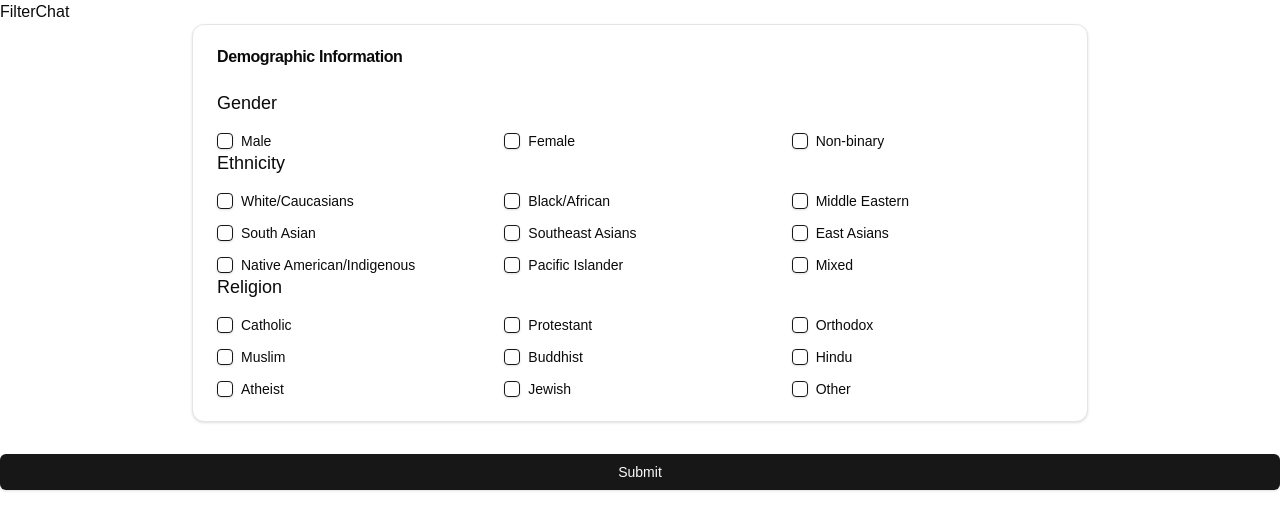
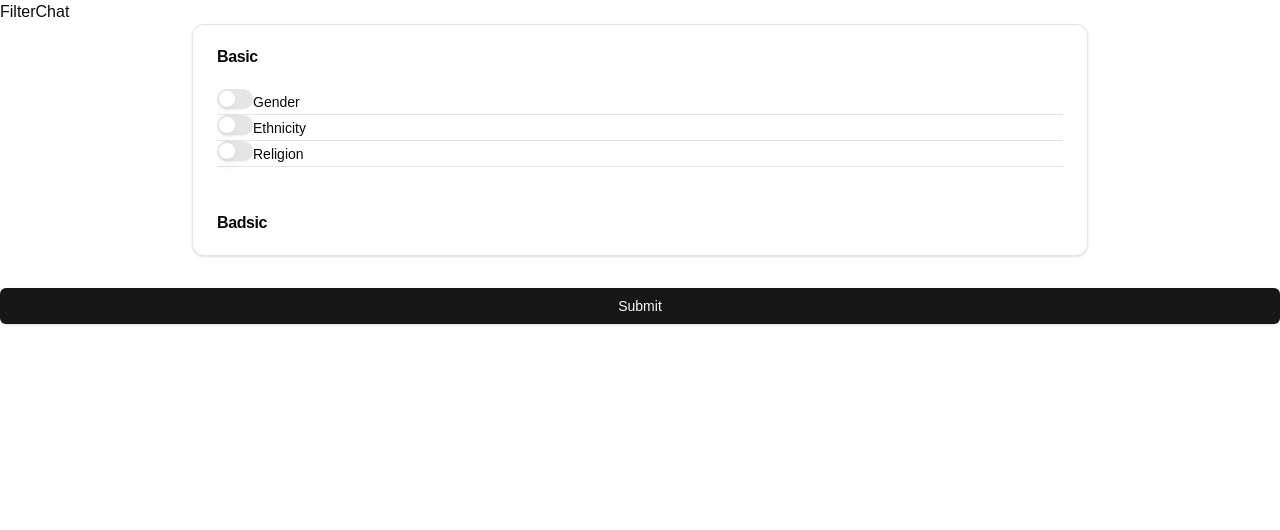
Before and after one commit to HUOJ981HX/csndemo, a Next.js app: page /filter in a window 1280 px wide. Shown: the top 530 px of the page. Built offline with nearby package versions, Linux system fonts and the light colour scheme.

Commit message:
updated toggle for options

```diff
--- a/package.json
+++ b/package.json
@@ -13,6 +13,7 @@
     "@radix-ui/react-checkbox": "^1.1.3",
     "@radix-ui/react-label": "^2.1.1",
     "@radix-ui/react-slot": "^1.1.1",
+    "@radix-ui/react-switch": "^1.1.2",
     "@radix-ui/react-tabs": "^1.1.2",
     "class-variance-authority": "^0.7.1",
     "clsx": "^2.1.1",
--- a/src/app/filter/page.tsx
+++ b/src/app/filter/page.tsx
@@ -3,24 +3,77 @@
 import DemographicForm from "@/components/DemographicForm";
 import { Button } from "@/components/ui/button";
 import React, { useState, SetStateAction } from "react";
+import {
+  Accordion,
+  AccordionContent,
+  AccordionItem,
+  AccordionTrigger,
+} from "@/components/ui/accordion"
+import { filter } from "@/lib/types";
+
+function getEmptyFields(fields: filter): string {
+  return Object.entries(fields)
+    .filter(([_, value]) => value.length === 0)
+    .map(([key]) => key)
+    .join(', ');
+}
 
 function FilterPage() {
   const [gender, setGender] = useState<string[]>([]);
   const [ethnicity, setEthnicity] = useState<string[]>([]);
   const [religion, setReligion] = useState<string[]>([]);
+  const [openItems, setOpenItems] = useState<string[]>([])
 
   const handleSubmit = (e: React.FormEvent) => {
     e.preventDefault();
-    console.log({
+
+    const basicFields = {
       gender,
       ethnicity,
       religion,
-    });
+    };
+
+    const filteredFields = Object.fromEntries(
+      Object.entries(basicFields).filter(([key]) => openItems.includes(key))
+    );
+
+    console.log('sean_log filteredFields: ' + JSON.stringify(filteredFields));
+
+    const emptyFields = getEmptyFields(filteredFields);
+
+    if(emptyFields) {
+      window.alert('Please make sure to checkbox a value in ' + emptyFields);
+      return;
+    }
+
+    console.log('vvvvvvvvvvvvvvvvvvv');
+    return {
+      basic: filteredFields
+    };
+  };
+
+  const handleSwitchChange = (name: string, checked: boolean) => {
+    // console.log(name + " " + checked);
+    // Need to add to the row of opened accordion here.
+    // if `isChecked`, and not include, then add.
+
+    if(checked && !openItems.includes(name)) {
+      setOpenItems([...openItems, name])
+    }
+    else {
+      setOpenItems(openItems.filter(item => item !== name))
+    }
   };
 
   return (
     <div>
       <form onSubmit={handleSubmit} className="space-y-8">
+      <Accordion
+        type="multiple"
+        value={openItems}
+        onValueChange={setOpenItems}
+        className="w-full"
+      >
         <DemographicForm
           setGender={setGender}
           setEthnicity={setEthnicity}
@@ -28,7 +81,9 @@ function FilterPage() {
           gender={gender}
           ethnicity={ethnicity}
           religion={religion}
+          handleSwitchChange={handleSwitchChange}
         />
+      </Accordion>
 
         <Button type="submit" className="w-full">
           Submit
--- a/src/components/DemographicForm.tsx
+++ b/src/components/DemographicForm.tsx
@@ -3,7 +3,14 @@
 import React, { useState, SetStateAction, Dispatch } from "react";
 import { Card, CardContent, CardHeader, CardTitle } from "@/components/ui/card";
 import CheckboxGroup from "./formInputs/CheckboxGroup";
-
+import {
+  Accordion,
+  AccordionContent,
+  AccordionItem,
+  AccordionTrigger,
+} from "@/components/ui/accordion";
+import { Label } from "@/components/ui/label";
+import { Switch } from "@/components/ui/switch";
 
 const DemographicForm = ({
   gender,
@@ -12,6 +19,7 @@ const DemographicForm = ({
   setGender,
   setEthnicity,
   setReligion,
+  handleSwitchChange,
 }: {
   gender: string[];
   ethnicity: string[];
@@ -19,6 +27,7 @@ const DemographicForm = ({
   setGender: Dispatch<SetStateAction<string[]>>;
   setEthnicity: Dispatch<SetStateAction<string[]>>;
   setReligion: Dispatch<SetStateAction<string[]>>;
+  handleSwitchChange: Function;
 }) => {
   // const [gender, setGender] = useState<string[]>([]);
   // const [ethnicity, setEthnicity] = useState<string[]>([]);
@@ -51,30 +60,66 @@ const DemographicForm = ({
   return (
     <Card className="w-full max-w-4xl mx-auto">
       <CardHeader>
-        <CardTitle>Demographic Information</CardTitle>
+        <CardTitle>Basic</CardTitle>
       </CardHeader>
       <CardContent>
+        <AccordionItem value="gender">
+          <Switch
+            id="gender"
+            onCheckedChange={(isChecked) =>
+              handleSwitchChange("gender", isChecked)
+            }
+          />
+          <Label htmlFor="gender">Gender</Label>
+          <AccordionContent>
             <CheckboxGroup
               title="Gender"
               options={genderOptions}
               selected={gender}
               setSelected={setGender}
             />
+          </AccordionContent>
+        </AccordionItem>
 
+        <AccordionItem value="ethnicity">
+          <Switch
+            id="ethnicity"
+            onCheckedChange={(isChecked) =>
+              handleSwitchChange("ethnicity", isChecked)
+            }
+          />
+          <Label htmlFor="ethnicity">Ethnicity</Label>
+          <AccordionContent>
             <CheckboxGroup
               title="Ethnicity"
               options={ethnicityOptions}
               selected={ethnicity}
               setSelected={setEthnicity}
             />
+          </AccordionContent>
+        </AccordionItem>
 
+        <AccordionItem value="religion">
+          <Switch
+            id="religion"
+            onCheckedChange={(isChecked) =>
+              handleSwitchChange("religion", isChecked)
+            }
+          />
+          <Label htmlFor="religion">Religion</Label>
+          <AccordionContent>
             <CheckboxGroup
               title="Religion"
               options={religionOptions}
               selected={religion}
               setSelected={setReligion}
             />
+          </AccordionContent>
+        </AccordionItem>
       </CardContent>
+      <CardHeader>
+        <CardTitle>Badsic</CardTitle>
+      </CardHeader>
     </Card>
   );
 };
--- /dev/null
+++ b/src/components/ui/switch.tsx
@@ -0,0 +1,29 @@
+"use client"
+
+import * as React from "react"
+import * as SwitchPrimitives from "@radix-ui/react-switch"
+
+import { cn } from "@/lib/utils"
+
+const Switch = React.forwardRef<
+  React.ElementRef<typeof SwitchPrimitives.Root>,
+  React.ComponentPropsWithoutRef<typeof SwitchPrimitives.Root>
+>(({ className, ...props }, ref) => (
+  <SwitchPrimitives.Root
+    className={cn(
+      "peer inline-flex h-5 w-9 shrink-0 cursor-pointer items-center rounded-full border-2 border-transparent shadow-sm transition-colors focus-visible:outline-none focus-visible:ring-2 focus-visible:ring-ring focus-visible:ring-offset-2 focus-visible:ring-offset-background disabled:cursor-not-allowed disabled:opacity-50 data-[state=checked]:bg-primary data-[state=unchecked]:bg-input",
+      className
+    )}
+    {...props}
+    ref={ref}
+  >
+    <SwitchPrimitives.Thumb
+      className={cn(
+        "pointer-events-none block h-4 w-4 rounded-full bg-background shadow-lg ring-0 transition-transform data-[state=checked]:translate-x-4 data-[state=unchecked]:translate-x-0"
+      )}
+    />
+  </SwitchPrimitives.Root>
+))
+Switch.displayName = SwitchPrimitives.Root.displayName
+
+export { Switch }
--- /dev/null
+++ b/src/lib/types.ts
@@ -0,0 +1,6 @@
+export interface filter {
+  ethnicity?: string[];
+  gender?: string[];
+  religion?: string[];
+
+}
```
Also changed, not shown: 1 other file (tests, documents, lock files or other folders). Lines whose indentation alone changed are shown as unchanged.
